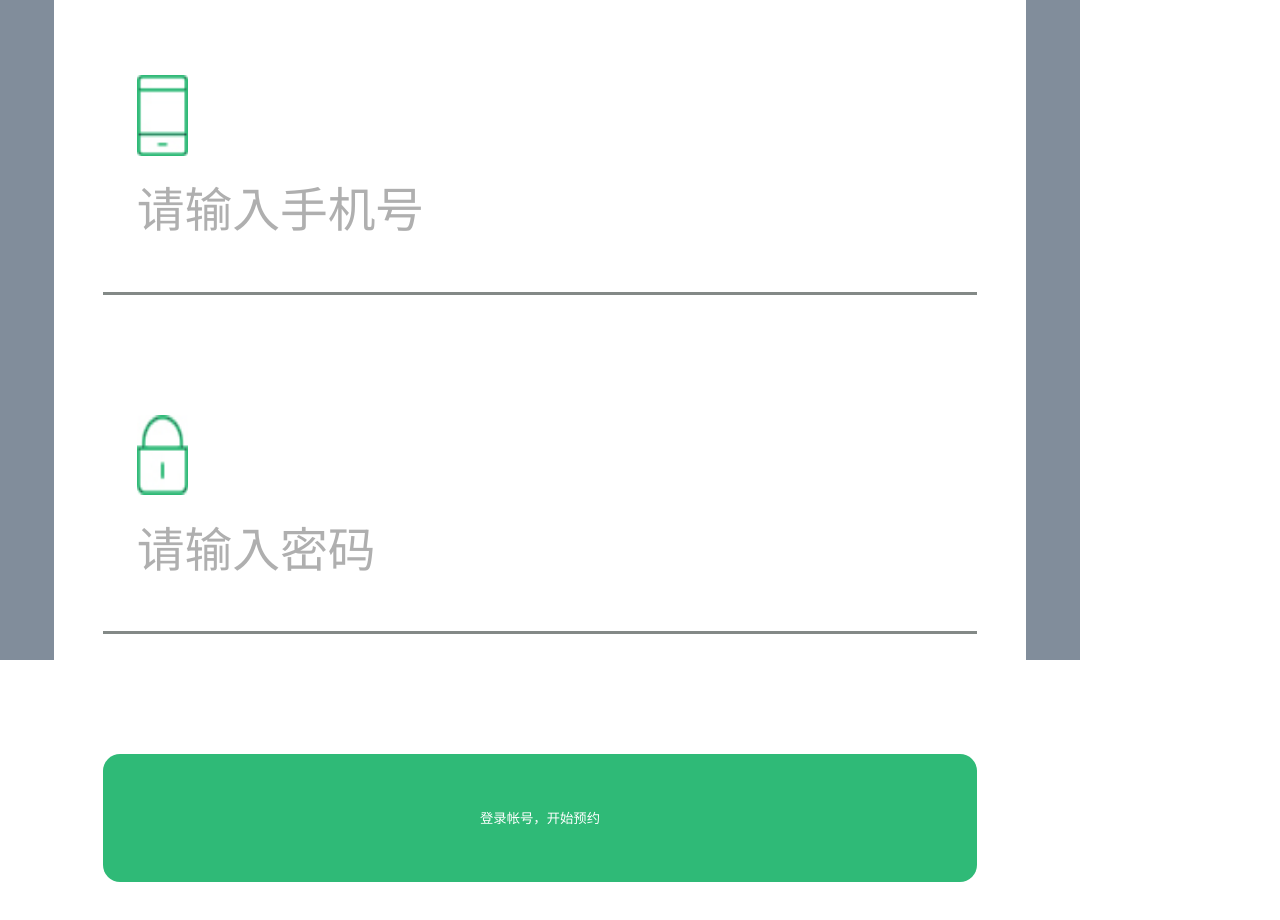
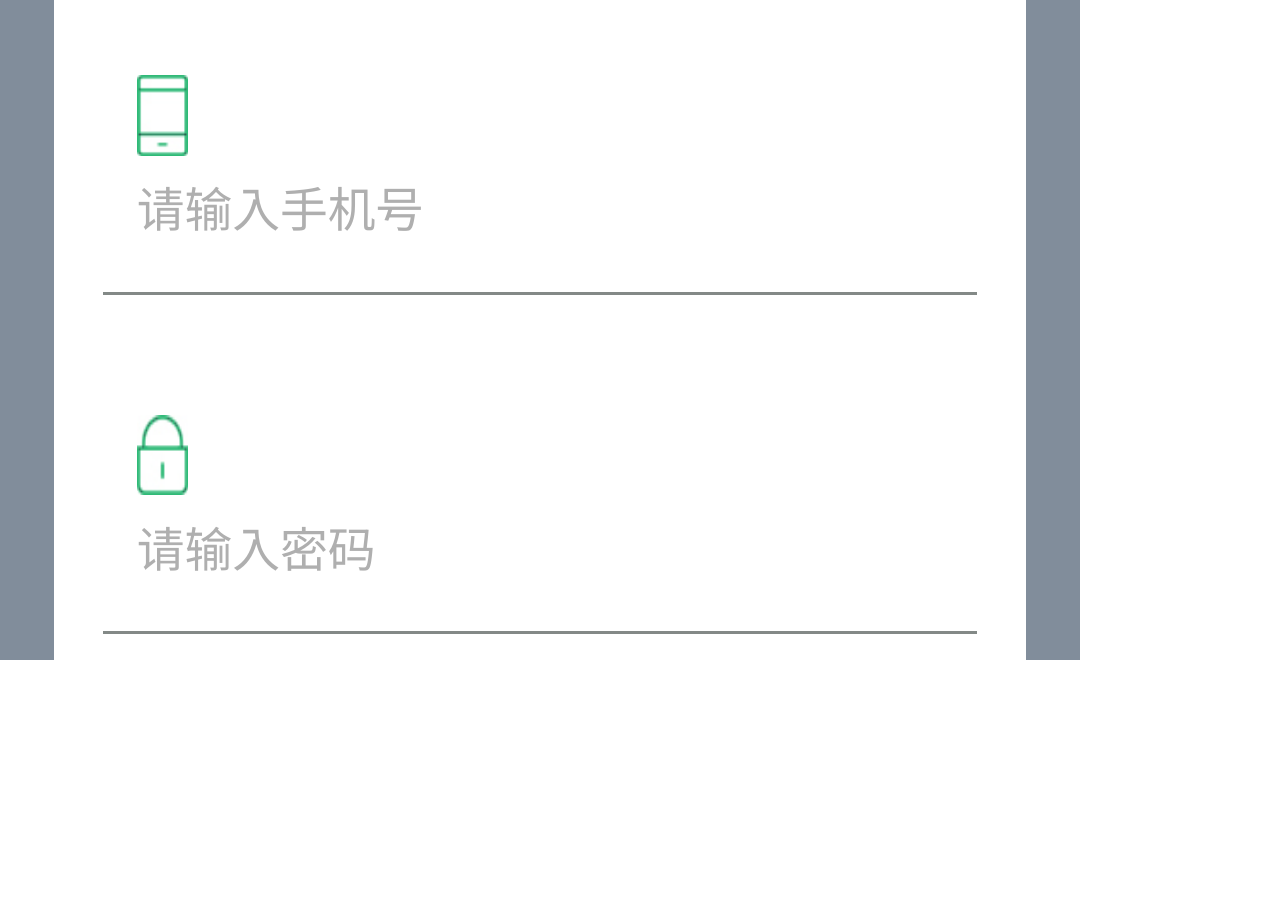
Before and after one commit to yexiaoqi001/mark, a plain HTML site: page index.html in a window 1280 px wide. Shown: the part 140-1060 px from the top of the page. Drawn offline with Linux system fonts and the light colour scheme.

Commit message:
修改主页完成

```diff
--- a/index.html
+++ b/index.html
@@ -32,7 +32,6 @@
                             <img src="img/icon_03.png" alt="">
                             <input type="text" value="请输入密码">
                         </p>
-                        <button>登录帐号，开始预约</button>
                     </div>
                 </div>
             </div>
```
